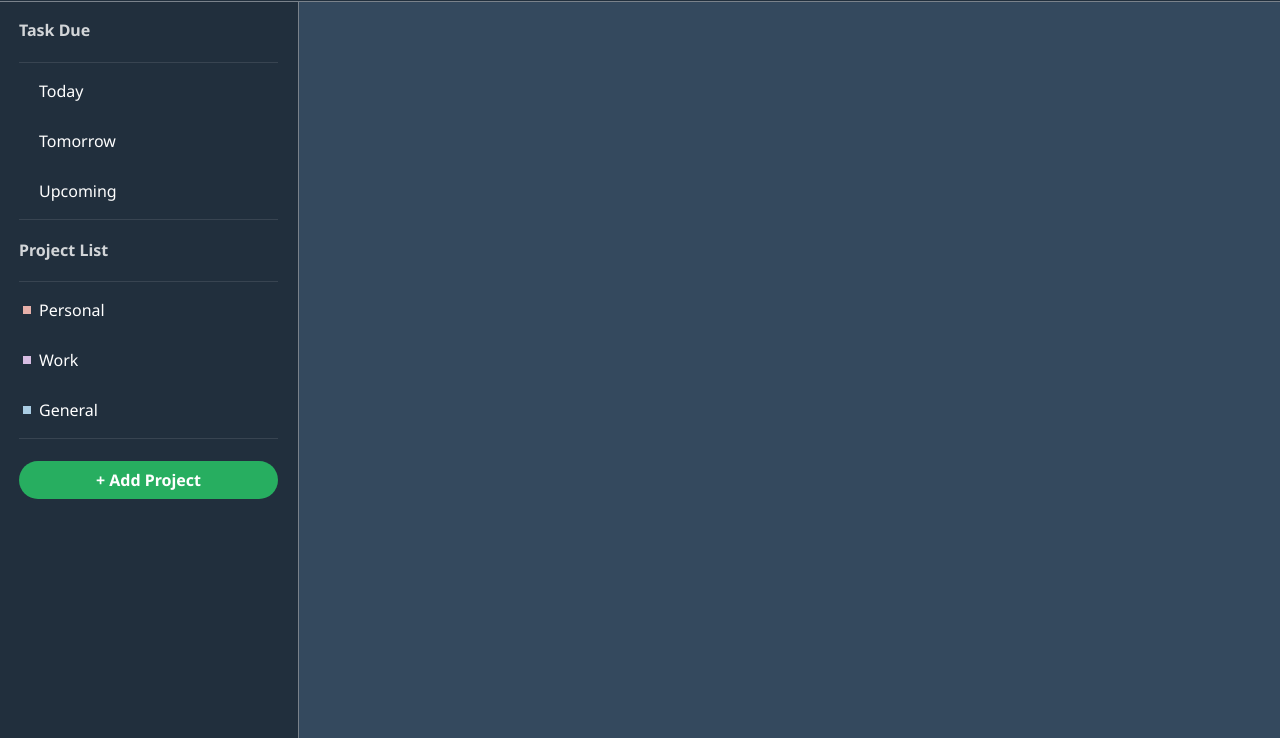
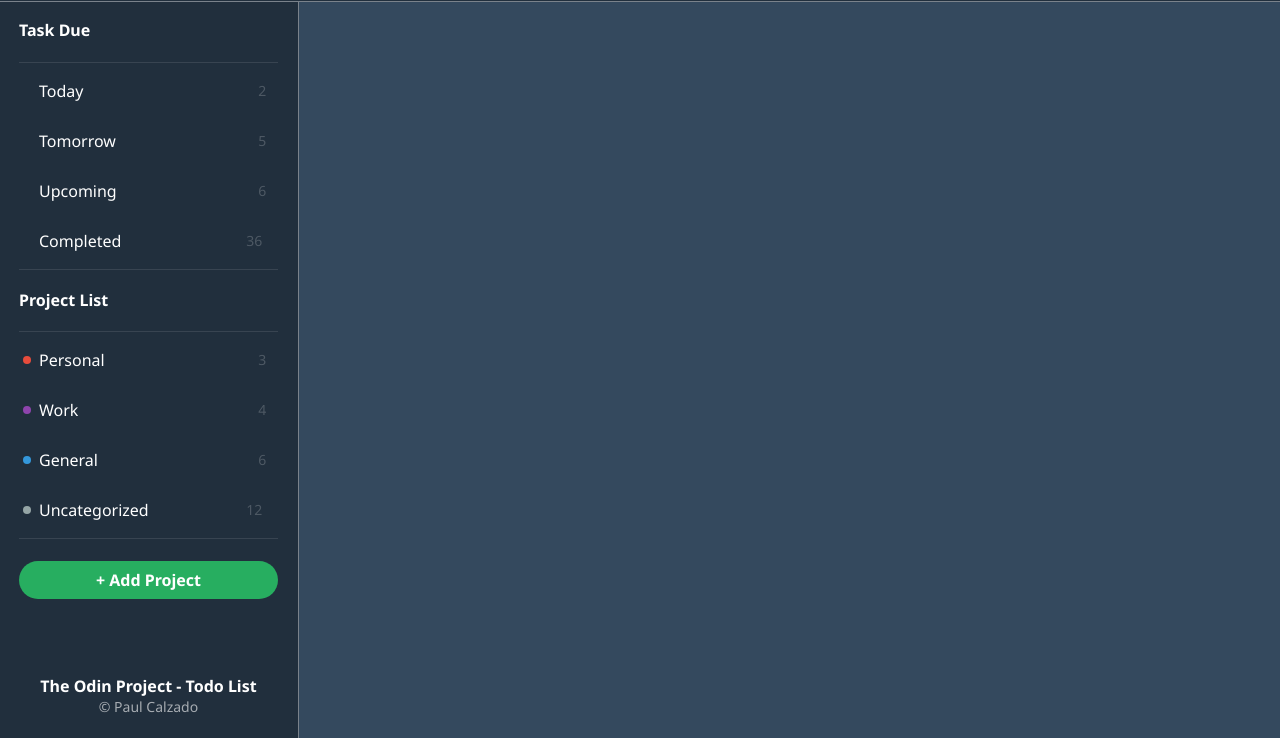
Before and after one commit to skullzado/todo-list, a website built with webpack: page src/index.html in a window 1280 px wide. Shown: the part 62-800 px from the top of the page. Built offline with nearby package versions, Linux system fonts and the light colour scheme; files whose address does not match are found by name.

Commit message:
Add Credits component for project name and my name

```diff
--- a/src/components/Header.ts
+++ b/src/components/Header.ts
@@ -43,8 +43,8 @@ const UserContainer = () => {
   icon.classList.add('user__icon');
 
   icon.src = UserIcon;
-  userName.textContent = 'TheOdinProject';
-  userHandle.textContent = '© Paul Calzado';
+  userName.textContent = 'Guest';
+  userHandle.textContent = '@guest';
 
   nameHandleContainer.append(userName, userHandle);
   userContainer.append(icon, nameHandleContainer);
--- a/src/components/Sidebar.css
+++ b/src/components/Sidebar.css
@@ -24,7 +24,6 @@
 
 .sidebar__title {
   font-size: 1.6rem;
-  color: rgba(255, 255, 255, 0.8);
   margin: 2rem 0;
 }
 
@@ -33,6 +32,16 @@
   margin: 0.2rem 0;
   width: 100%;
   position: relative;
+}
+
+.sidebar-list__item-badge {
+  position: absolute;
+  pointer-events: none;
+  right: 3%;
+  top: 50%;
+  transform: translate(-50%, -50%);
+  color: rgba(255, 255, 255, 0.2);
+  font-size: 1.4rem;
 }
 
 .sidebar-list__item-btn {
@@ -45,7 +54,7 @@
   border: none;
   padding-left: 2rem;
   outline: none;
-  transition: all 0.3s;
+  transition: all 0.2s;
   cursor: pointer;
 }
 
@@ -56,10 +65,11 @@
   transform: translate(-50%, -50%);
   width: 0.8rem;
   height: 0.8rem;
+  border-radius: 50%;
 }
 
 .sidebar-list__item-btn:hover {
-  background-color: rgba(39, 55, 70, 0.8);
+  background-color: rgba(0, 0, 0, 0.1);
 }
 
 .project__btn {
@@ -80,3 +90,22 @@
 .project__btn:hover {
   background-color: rgba(39, 174, 96, 0.8);
 }
+
+.credits {
+  width: 100%;
+  flex: 1;
+  display: flex;
+  flex-direction: column;
+  justify-content: flex-end;
+  align-items: center;
+  padding-bottom: 2rem;
+}
+
+.credits__title {
+  font-size: 1.6rem;
+}
+
+.credits__vanity {
+  font-size: 1.4rem;
+  color: rgba(255, 255, 255, 0.6);
+}
--- a/src/components/Sidebar.ts
+++ b/src/components/Sidebar.ts
@@ -3,18 +3,21 @@ import './Sidebar.css';
 interface ISidebar {
   text: string;
   color?: string;
+  taskNumber?: string;
 }
 
-const sidebarProps: ISidebar[] = [
-  { text: 'Today' },
-  { text: 'Tomorrow' },
-  { text: 'Upcoming' },
+const taskDueProps: ISidebar[] = [
+  { text: 'Today', taskNumber: '2' },
+  { text: 'Tomorrow', taskNumber: '5' },
+  { text: 'Upcoming', taskNumber: '6' },
+  { text: 'Completed', taskNumber: '36' },
 ];
 
 const projectListProps: ISidebar[] = [
-  { text: 'Personal', color: '#e6b0aa' },
-  { text: 'Work', color: '#d7bde2' },
-  { text: 'General', color: '#a9cce3' },
+  { text: 'Personal', color: '#e74c3c', taskNumber: '3' },
+  { text: 'Work', color: ' #8e44ad', taskNumber: '4' },
+  { text: 'General', color: '#3498db', taskNumber: '6' },
+  { text: 'Uncategorized', color: '#95a5a6', taskNumber: '12' },
 ];
 
 const Sidebar = () => {
@@ -28,65 +31,77 @@ const Sidebar = () => {
   sidebar.append(
     SidebarTitle('Task Due'),
     SidebarListSeparator(),
-    SidebarList(sidebarProps),
+    SidebarList(taskDueProps),
     SidebarListSeparator(),
     SidebarTitle('Project List'),
     SidebarListSeparator(),
     SidebarList(projectListProps),
     SidebarListSeparator(),
-    addProjectBtn
+    addProjectBtn,
+    Credits()
   );
   return sidebar;
 };
 
 const SidebarTitle = (text: string) => {
   const title = document.createElement('h3');
-
   title.classList.add('sidebar__title');
-
   title.textContent = text;
-
   return title;
 };
 
 const SidebarList = (arr: ISidebar[]) => {
   const sidebarList = document.createElement('ul');
-
   sidebarList.classList.add('sidebar-list');
-
-  arr.forEach(({ text, color }) => {
-    sidebarList.appendChild(SidebarListItem(text, color));
+  arr.forEach(({ text, color, taskNumber }) => {
+    sidebarList.appendChild(SidebarListItem(text, color, taskNumber));
   });
-
   return sidebarList;
 };
 
-const SidebarListItem = (text: string, color: string | null) => {
+const SidebarListItem = (text: string, color?: string, taskNumber?: string) => {
   const sidebarListItem = document.createElement('li');
   const button = document.createElement('button');
-
   if (color) {
     const sidebarListItemColor = document.createElement('span');
     sidebarListItemColor.classList.add('sidebar-list__item-color');
     sidebarListItemColor.style.backgroundColor = color;
     sidebarListItem.appendChild(sidebarListItemColor);
   }
-
+  if (taskNumber) {
+    sidebarListItem.appendChild(Badge(taskNumber));
+  }
   sidebarListItem.classList.add('sidebar-list__item');
   button.classList.add('sidebar-list__item-btn');
   button.textContent = text;
-
   sidebarListItem.appendChild(button);
-
   return sidebarListItem;
 };
 
 const SidebarListSeparator = () => {
   const sidebarListSeparator = document.createElement('div');
-
   sidebarListSeparator.classList.add('sidebar-list__separator');
-
   return sidebarListSeparator;
 };
 
+const Badge = (taskNumber: string) => {
+  const badge = document.createElement('p');
+  badge.classList.add('sidebar-list__item-badge');
+  badge.textContent = taskNumber;
+  return badge;
+};
+
+const Credits = () => {
+  const creditsContainer = document.createElement('div');
+  const title = document.createElement('h2');
+  const vanityCard = document.createElement('p');
+  creditsContainer.classList.add('credits');
+  title.classList.add('credits__title');
+  vanityCard.classList.add('credits__vanity');
+  title.textContent = 'The Odin Project - Todo List';
+  vanityCard.textContent = '© Paul Calzado';
+  creditsContainer.append(title, vanityCard);
+  return creditsContainer;
+};
+
 export default Sidebar;
```
